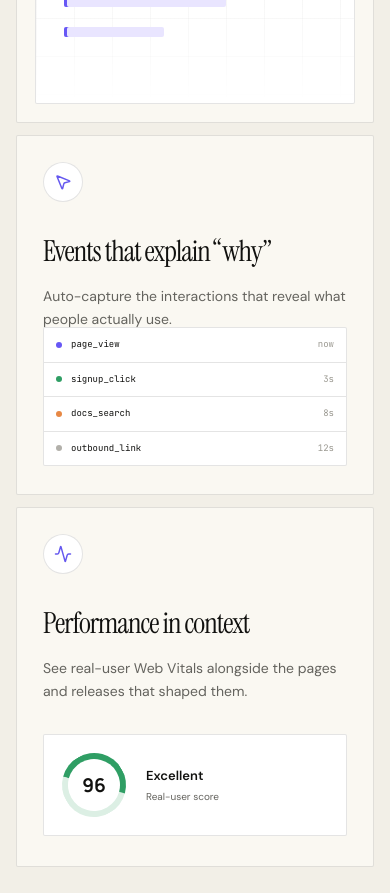
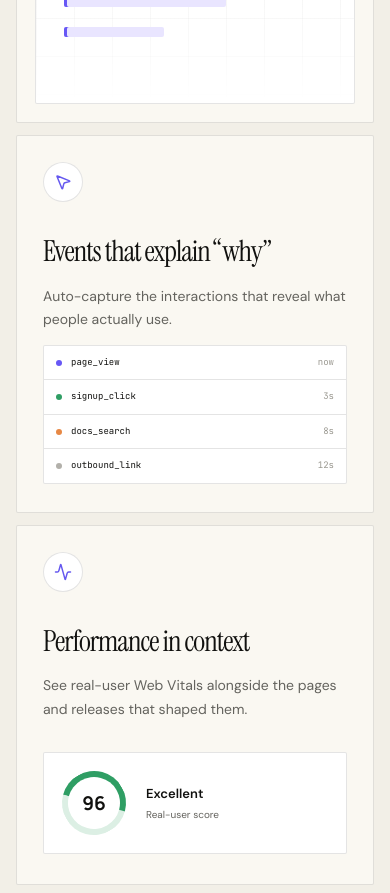
Before and after one commit to VatsalP117/iris, a React (Vite) app in the folder marketing/: page / in a window 390 px wide. Shown: the part 2680-3573 px from the top of the page. Built offline with nearby package versions, Linux system fonts and the light colour scheme.

Commit message:
Fix events card text overlapping the event stream (#14)

```diff
--- a/marketing/src/index.css
+++ b/marketing/src/index.css
@@ -796,11 +796,21 @@ button {
     min-height: 342px;
 }
 
+.bento-card--events {
+    display: flex;
+    flex-direction: column;
+}
+
 .card-copy {
     position: relative;
     z-index: 2;
     max-width: 430px;
     padding: 36px;
+}
+
+.bento-card--events .card-copy {
+    padding-bottom: 0;
+    margin-bottom: 14px;
 }
 
 .card-icon {
@@ -900,10 +910,7 @@ button {
 }
 
 .event-stream {
-    position: absolute;
-    left: 36px;
-    right: 36px;
-    bottom: 28px;
+    margin: auto 36px 28px;
     overflow: hidden;
     border: 1px solid var(--line);
     border-radius: 8px;
@@ -1645,7 +1652,14 @@ button {
         padding: 26px;
     }
 
-    .event-stream,
+    .bento-card--events .card-copy {
+        padding-bottom: 0;
+    }
+
+    .event-stream {
+        margin: auto 26px 28px;
+    }
+
     .vital-score {
         left: 26px;
         right: 26px;
```
